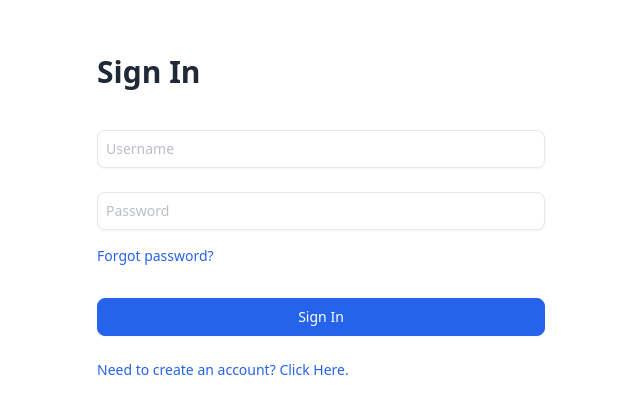
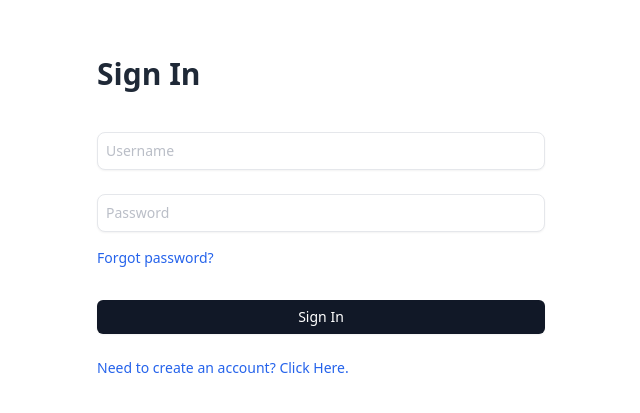
Before and after one commit to dstk-labs/dstk, a React (Vite) app in the folder dstk-web/: page /login in a window 1280 px wide. Shown: the part 183-596 px from the top of the page, without its empty margins (319-959 px from the left). Built offline with nearby package versions, Linux system fonts and the light colour scheme.

Commit message:
restyle button (#47)

```diff
--- a/dstk-web/package.json
+++ b/dstk-web/package.json
@@ -18,6 +18,8 @@
     "@headlessui/react": "^1.7.17",
     "@heroicons/react": "^2.1.1",
     "@hookform/resolvers": "^3.3.4",
+    "@radix-ui/react-slot": "^1.0.2",
+    "@remixicon/react": "^4.2.0",
     "class-variance-authority": "^0.7.0",
     "clsx": "^2.1.0",
     "graphql": "^16.8.1",
--- a/dstk-web/src/components/ui/button/Button.tsx
+++ b/dstk-web/src/components/ui/button/Button.tsx
@@ -1,67 +1,133 @@
-import { createElement } from 'react';
+import React, { forwardRef } from 'react';
+import { Slot } from '@radix-ui/react-slot';
+import { RiLoader2Fill } from '@remixicon/react';
 import { cva, type VariantProps } from 'class-variance-authority';
-import { cn } from '@/lib/cn';
-import { MoonLoader } from 'react-spinners';
 
-const buttonVariants = cva(
-    'inline-flex items-center justify-center gap-3 font-medium shadow-sm border disabled:cursor-not-allowed',
+import { cn } from '@/lib';
+
+export const buttonVariants = cva(
+    cn(
+        // base
+        'relative inline-flex items-center justify-center border text-center font-medium shadow-sm transition-all duration-100 ease-in-out',
+        // disabled
+        'disabled:pointer-events-none disabled:shadow-none',
+        // focus
+        'outline outline-blue-500 outline-offset-2 outline-0 focus-visible:outline-2',
+    ),
     {
         variants: {
             variant: {
-                primary:
-                    'border-blue-600 bg-blue-600 text-white hover:border-blue-500 hover:bg-blue-500 focus:ring focus:ring-blue-200 disabled:border-blue-300 disabled:bg-blue-300',
-                secondary:
-                    'border-gray-300 bg-white text-gray-700 hover:bg-gray-100 focus:ring focus:ring-gray-100 disabled:border-gray-100 disabled:bg-gray-50 disabled:text-gray-400',
-                ghost: 'border-transparent bg-transparent text-gray-700 shadow-none hover:bg-gray-100 disabled:bg-transparent disabled:text-gray-400',
-                destructive:
-                    'border-red-600 bg-red-600 text-white hover:border-red-500 hover:bg-red-500 focus:ring focus:ring-red-200 disabled:border-red-300 disabled:bg-red-300',
+                primary: cn(
+                    // border
+                    'border-transparent',
+                    // text color
+                    'text-white dark:text-gray-900',
+                    // background color
+                    'bg-gray-900 dark:bg-gray-50',
+                    // hover color
+                    'hover:bg-gray-800 dark:hover:bg-gray-200',
+                    // disabled
+                    'disabled:bg-gray-100 disabled:text-gray-400',
+                    'disabled:dark:bg-gray-800 disabled:dark:text-gray-600',
+                ),
+                secondary: cn(
+                    // border
+                    'border-gray-300 dark:border-gray-800',
+                    // text color
+                    'text-gray-900 dark:text-gray-50',
+                    // background color
+                    ' bg-white dark:bg-gray-950',
+                    //hover color
+                    'hover:bg-gray-50 dark:hover:bg-gray-900/60',
+                    // disabled
+                    'disabled:text-gray-400',
+                    'disabled:dark:text-gray-600',
+                ),
+                light: cn(
+                    // base
+                    'shadow-none',
+                    // border
+                    'border-transparent',
+                    // text color
+                    'text-gray-900 dark:text-gray-50',
+                    // background color
+                    'bg-gray-200 dark:bg-gray-900',
+                    // hover color
+                    'hover:bg-gray-300/70 dark:hover:bg-gray-800/80',
+                    // disabled
+                    'disabled:bg-gray-100 disabled:text-gray-400',
+                    'disabled:dark:bg-gray-800 disabled:dark:text-gray-600',
+                ),
+                destructive: cn(
+                    // text color
+                    'text-white',
+                    // border
+                    'border-transparent',
+                    // background color
+                    'bg-red-600 dark:bg-red-700',
+                    // hover color
+                    'hover:bg-red-700 dark:hover:bg-red-600',
+                    // disabled
+                    'disabled:bg-red-300 disabled:text-white',
+                    'disabled:dark:bg-red-950 disabled:dark:text-red-400',
+                ),
             },
             size: {
-                xs: 'px-3 py-1 text-xs',
-                sm: 'px-4 py-1.5 text-sm',
-                md: 'px-5 py-2 text-sm',
-                lg: 'px-6 py-2.5 text-base',
-                xl: 'px-8 py-3 text-lg',
-            },
-            radius: {
-                none: 'rounded-none',
-                half: 'rounded-lg',
-                full: 'rounded-full',
+                xs: 'rounded px-2 py-1 text-xs',
+                sm: 'rounded px-2 py-1 text-sm',
+                md: 'rounded-md px-3 py-1.5 text-sm',
+                lg: 'rounded-md px-3 py-2 text-sm',
+                xl: 'rounded-md px-3.5 py-2.5 text-sm',
             },
         },
         defaultVariants: {
             variant: 'primary',
             size: 'md',
-            radius: 'half',
         },
     },
 );
 
-export type ButtonProps = {
-    children?: React.ReactNode;
-} & React.ButtonHTMLAttributes<HTMLButtonElement> &
-    VariantProps<typeof buttonVariants> &
-    /* Discriminated union for loading state
-       If loading, then button is disabled and icon is removed. */
-    (| { loading?: true; icon?: undefined; disabled?: true }
-        | { icon?: React.ElementType; loading?: false; disabled?: boolean }
-    );
+export type ButtonProps = React.ComponentPropsWithoutRef<'button'> &
+    VariantProps<typeof buttonVariants> & {
+        asChild?: boolean;
+        isLoading?: boolean;
+    };
 
-export const Button = ({
+export const Button = forwardRef<HTMLButtonElement, ButtonProps>(
+    (
+        {
+            asChild,
             children,
             className,
-    icon,
-    loading = false,
-    radius,
+            disabled,
+            isLoading = false,
             size,
             variant,
             ...props
-}: ButtonProps) => {
+        }: ButtonProps,
+        forwardedRef,
+    ) => {
+        const Component = asChild ? Slot : 'button';
         return (
-        <button className={cn(buttonVariants({ radius, size, variant, className }))} {...props}>
-            {icon && <div className='h-5 w-5'>{createElement(icon)}</div>}
-            <MoonLoader color='white' loading={loading} size='12.5px' />
+            <Component
+                ref={forwardedRef}
+                className={cn(buttonVariants({ size, variant }), className)}
+                disabled={disabled || isLoading}
+                {...props}
+            >
+                {isLoading ? (
+                    <span className='pointer-events-none flex shrink-0 items-center justify-center gap-1.5'>
+                        <RiLoader2Fill
+                            className='size-4 shrink-0 animate-spin'
+                            aria-hidden='true'
+                        />
                         {children}
-        </button>
+                    </span>
+                ) : (
+                    children
+                )}
+            </Component>
         );
-};
+    },
+);
+Button.displayName = 'Button';
```
Also changed, not shown: 1 other file (tests, documents, lock files or other folders). Lines whose indentation alone changed are shown as unchanged.
